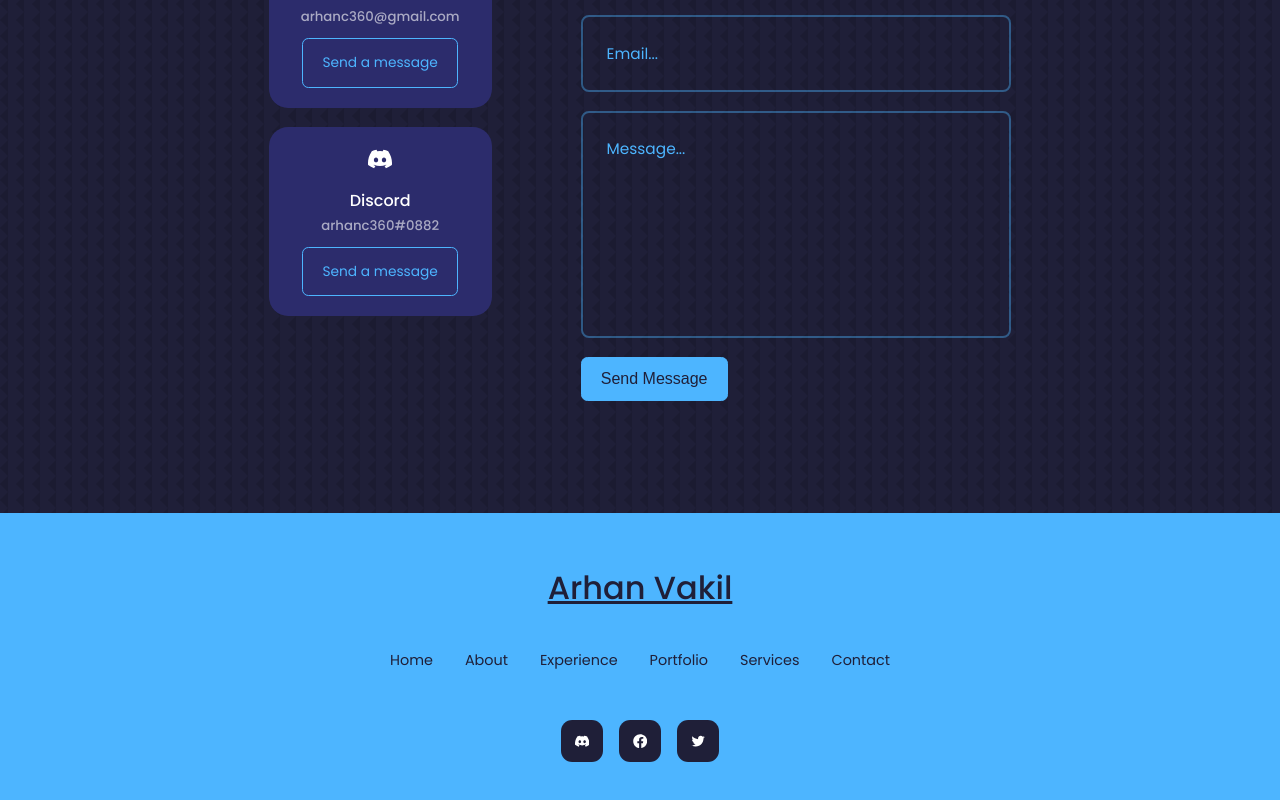
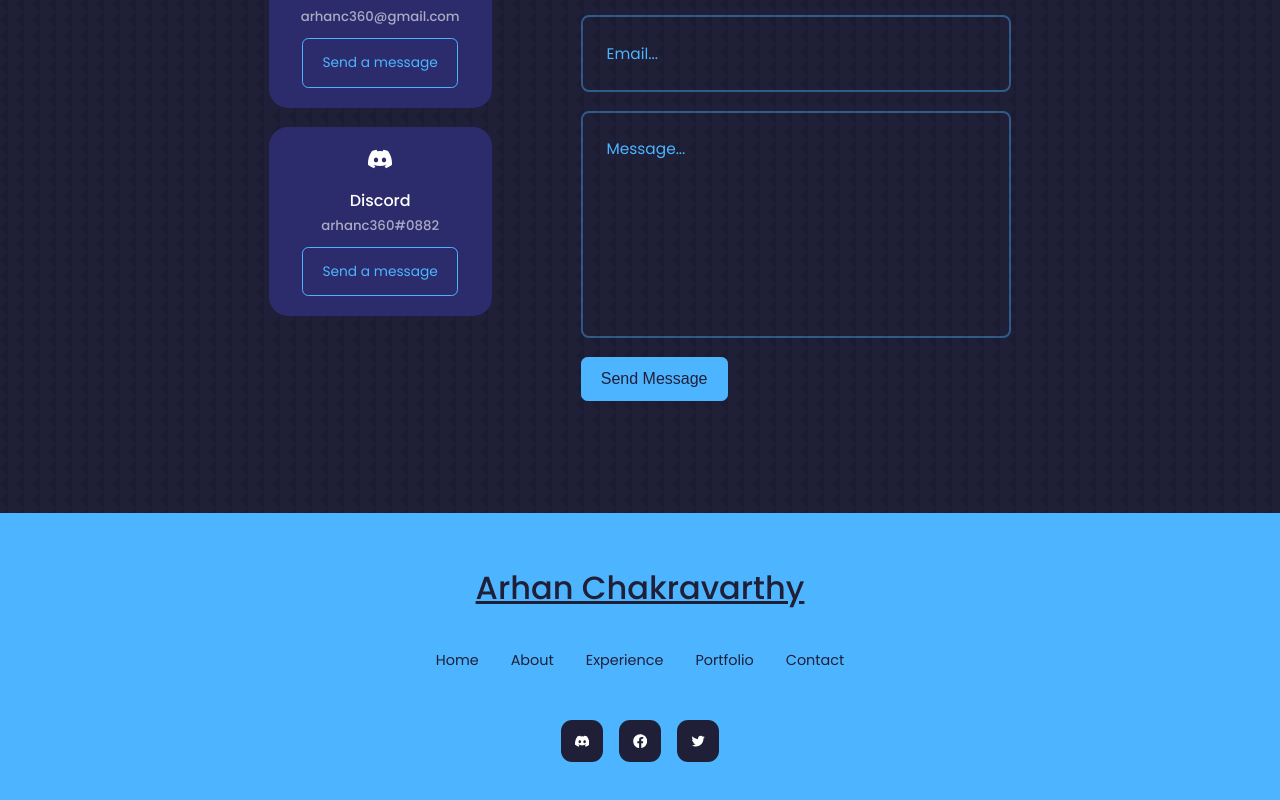
Before and after one commit to carhanc/personal-portfolio, a React (Create React App) app: page / in a window 1280 px wide. Shown: the part 3860-4660 px from the top of the page. Built offline with nearby package versions, Linux system fonts and the light colour scheme.

Commit message:
Update Footer.jsx

```diff
--- a/src/components/footer/Footer.jsx
+++ b/src/components/footer/Footer.jsx
@@ -7,14 +7,13 @@ import {IoLogoTwitter} from 'react-icons/io'
 const Footer = () => {
   return (
     <footer>
-      <a href="#about" className='footer__logo'>Arhan Vakil</a>
+      <a href="#about" className='footer__logo'>Arhan Chakravarthy</a>
 
       <ul className='permalinks'>
         <li><a href="#">Home</a></li>
         <li><a href="#about">About</a></li>
         <li><a href="#experience">Experience</a></li>
         <li><a href="#portfolio">Portfolio</a></li>
-        <li><a href="#services">Services</a></li>
         <li><a href="#contact">Contact</a></li>
       </ul>
 
```
